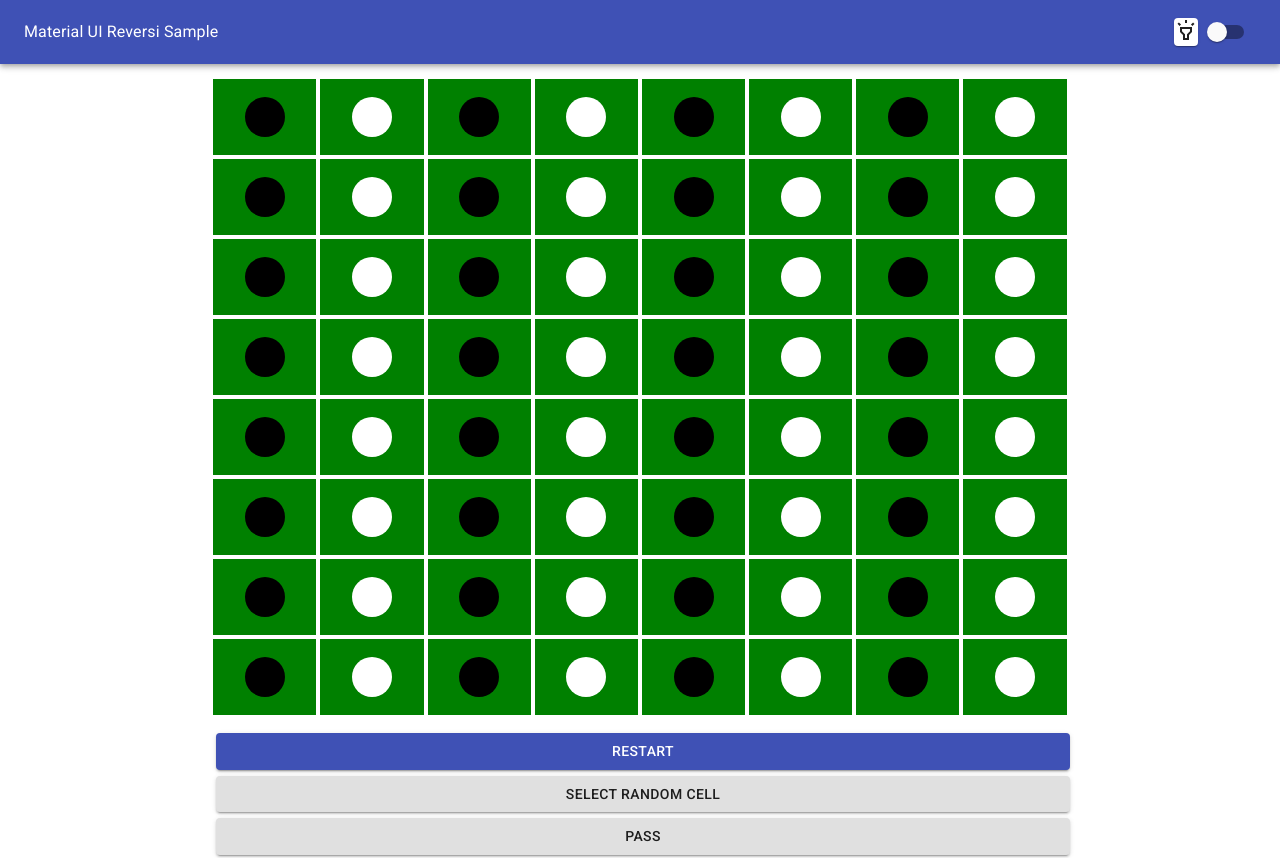
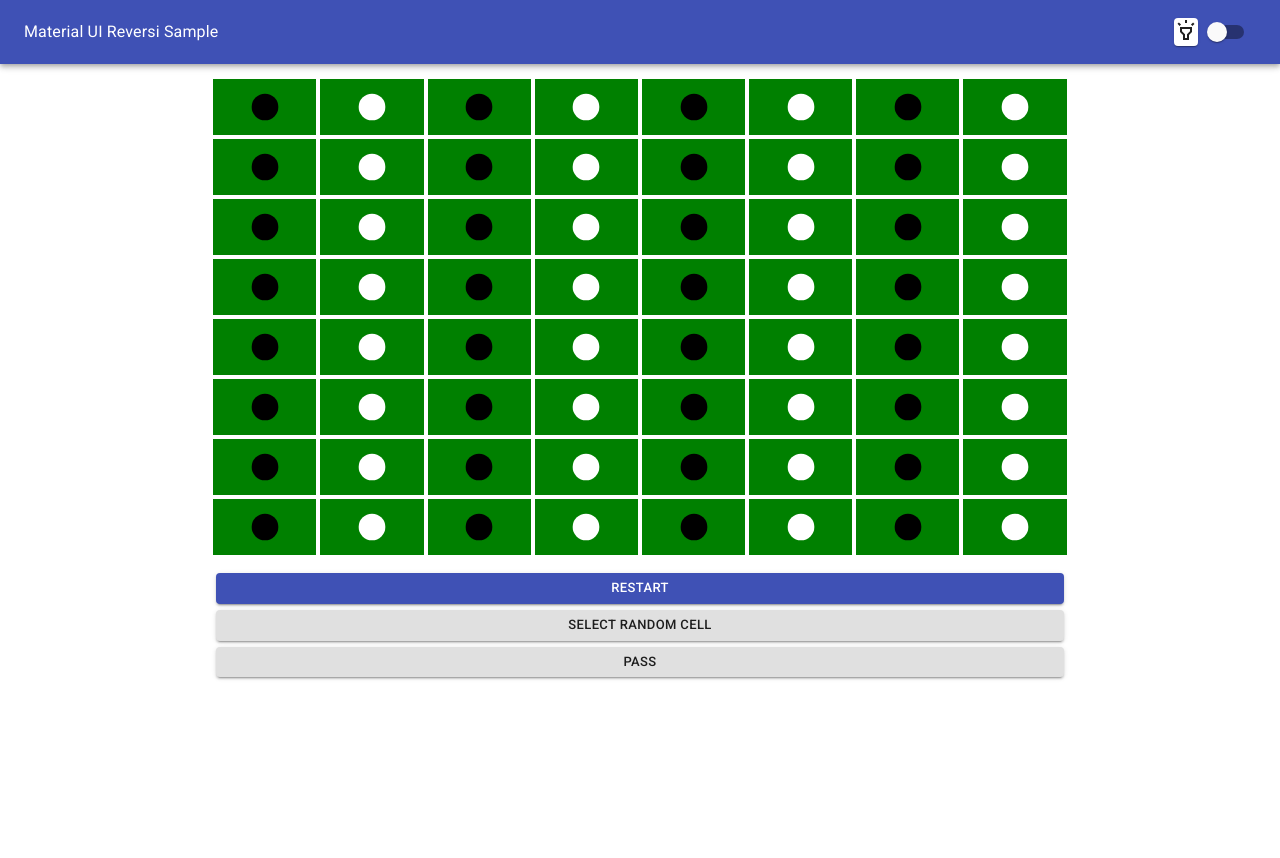
Before and after one commit to snerks/react-mui-reversi-ts, a React (Create React App) app: page / in a window 1280 px wide. After the commit the page ends 800 px from the top, so only its background shows below. Built offline with nearby package versions, Linux system fonts and the light colour scheme.

Commit message:
Tweak colours

```diff
--- a/src/App.tsx
+++ b/src/App.tsx
@@ -1,6 +1,5 @@
 import React, { useState } from 'react';
-
-import { Paper, Grid, Typography, Button, ThemeProvider, createMuiTheme, Card, CardContent } from "@material-ui/core";
+import { Paper, Grid, Button, ThemeProvider, createMuiTheme } from "@material-ui/core";
 import Header from './components/Header';
 import BoardList from './components/BoardList';
 
@@ -16,7 +15,8 @@ function App() {
 
   return (
     <ThemeProvider theme={theme}>
-      <Paper elevation={0}>
+      <Paper elevation={0} square style={{ height: "100%" }}>
+        <div style={{ paddingBottom: 100 }}>
           <Grid container direction="column">
             <Grid item>
               <Header isDarkMode={isDarkMode} setIsDarkMode={setIsDarkMode} />
@@ -50,22 +50,23 @@ function App() {
           </Grid> */}
             <Grid item container>
               <Grid item xs={1} sm={2} />
-            <Grid item xs={10} sm={8} alignItems="center" alignContent="space-between">
-              <Button variant="contained" color="primary" fullWidth style={{ margin: 3 }}>
+              <Grid item xs={10} sm={8} alignItems="center" alignContent="space-between" container>
+                <Button size="small" variant="contained" color="primary" fullWidth style={{ margin: 3 }}>
                   Restart
               </Button>
 
-              <Button variant="contained" color="default" fullWidth style={{ margin: 3 }}>
+                <Button size="small" variant="contained" color="default" fullWidth style={{ margin: 3 }}>
                   Select Random Cell
               </Button>
 
-              <Button variant="contained" color="default" fullWidth style={{ margin: 3 }}>
+                <Button size="small" variant="contained" color="default" fullWidth style={{ margin: 3 }}>
                   Pass
               </Button>
               </Grid>
               <Grid item xs={1} sm={2} />
             </Grid>
           </Grid>
+        </div>
       </Paper>
     </ThemeProvider>
   );
--- a/src/components/BoardList.tsx
+++ b/src/components/BoardList.tsx
@@ -1,13 +1,13 @@
 import React from "react";
-import { Paper, Grid, GridList, GridListTile, makeStyles, createStyles } from "@material-ui/core";
+import { GridList, GridListTile, makeStyles, createStyles } from "@material-ui/core";
 import FiberManualRecordIcon from '@material-ui/icons/FiberManualRecord';
-import { useTheme } from '@material-ui/core/styles';
-import useMediaQuery from '@material-ui/core/useMediaQuery';
+// import { useTheme } from '@material-ui/core/styles';
+// import useMediaQuery from '@material-ui/core/useMediaQuery';
 
 const useStyles = makeStyles((theme) =>
     createStyles({
         root: {
-            backgroundColor: "white",
+            // backgroundColor: "white",
             margin: "15px 0"
         },
         cell: {
@@ -20,13 +20,13 @@ const useStyles = makeStyles((theme) =>
         token: {
             padding: theme.spacing(1),
             [theme.breakpoints.up('xs')]: {
-                fontSize: 30,
+                fontSize: 20,
             },
             [theme.breakpoints.up('sm')]: {
                 fontSize: 40,
             },
             [theme.breakpoints.up('md')]: {
-                fontSize: 60,
+                fontSize: 40,
             },
             // [theme.breakpoints.up('lg')]: {
             //     fontSize: 100,
@@ -39,9 +39,9 @@ const BoardList: React.FC<{}> = (props) => {
     const classes = useStyles();
     const cellNumbers = Array.from(Array(64)).map((e, i) => i);
 
-    console.log(cellNumbers);
+    // console.log(cellNumbers);
 
-    const theme = useTheme();
+    // const theme = useTheme();
     // const matches = useMediaQuery(theme.breakpoints.up('sm'));
 
     return (
@@ -49,7 +49,7 @@ const BoardList: React.FC<{}> = (props) => {
 
             <GridList cols={8} cellHeight="auto">
                 {cellNumbers.map((cellNumber) => {
-                    const rowNumber = Math.floor(cellNumber / 8);
+                    // const rowNumber = Math.floor(cellNumber / 8);
                     const rowCellNumber = cellNumber % 8
                     const cellColor = rowCellNumber % 2 === 0 ? "black" : "white";
 
```
Lines whose indentation alone changed are shown as unchanged.
